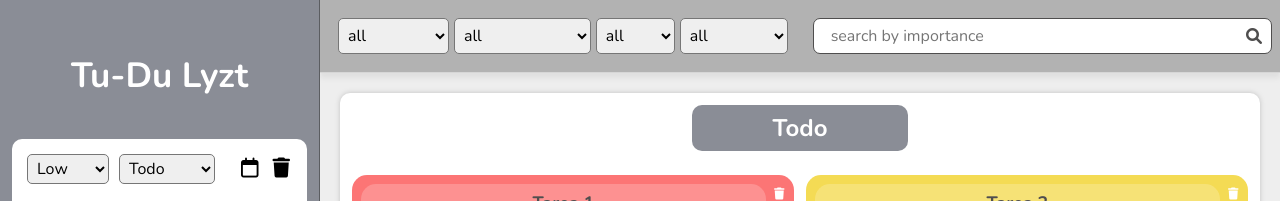
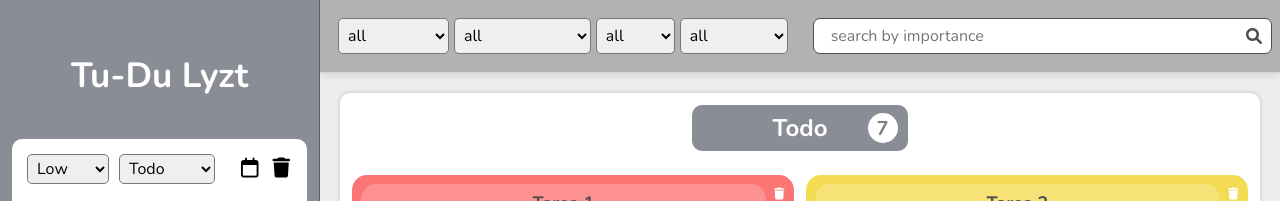
Before and after one commit to GaredLyon/Tu-Du-Lyzt, a React (Vite) app: page / in a window 1280 px wide. Shown: the top 201 px of the page. Built offline with nearby package versions, Linux system fonts and the light colour scheme.

Commit message:
agregar contador de tareas

```diff
--- a/src/components/Main2/Column/Column.css
+++ b/src/components/Main2/Column/Column.css
@@ -27,6 +27,7 @@
 }
 
 .column__container__title {
+	position: relative;
 }
 
 .column__title {
@@ -78,6 +79,23 @@
 }
 
 
+.column__contador{
+	width: max-content;
+	width: 30px;
+	height: 30px;
+	border-radius: 50%;
+	display: flex;
+	justify-content: center;
+	align-items: center;
+	font-size: 2rem;
+	color: gray;
+	position: absolute;
+	top: 8px;
+	right: 10px;
+	/* background-color: red; */
+	background: white;
+}
+
 @media (min-width: 650px) {
 	.column__container-cards {
 		grid-template-columns: 1fr 1fr;
--- a/src/components/Main2/Column/Column.jsx
+++ b/src/components/Main2/Column/Column.jsx
@@ -27,6 +27,7 @@ export const Column = ({ grupo }) => {
 		<div className="column">
 			<div className="column__container__title">
 				<h5 className={`column__title ${`column__title--${color}`}`}>{titulo}</h5>
+				<h3 className="column__contador">{columna.length}</h3>
 			</div>
 			<div className="column__container-cards">
 
```
